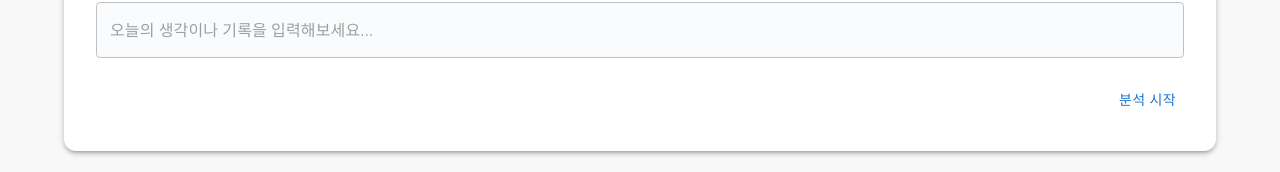
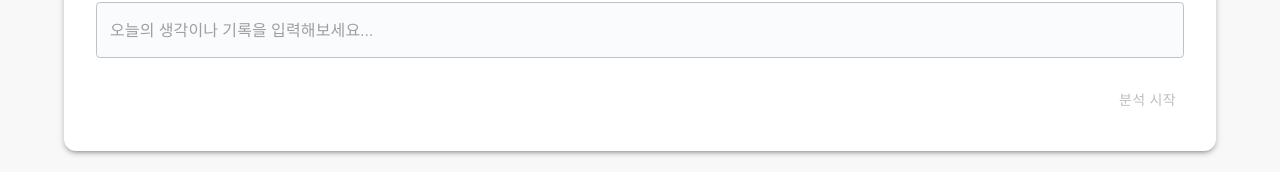
Before and after one commit to rakaso598/msa-self-dashboard-gemini, a Next.js app: page / in a window 1280 px wide. Shown: the part 566-738 px from the top of the page. Built offline with nearby package versions, Linux system fonts and the light colour scheme; no server answers.

Commit message:
fix: "분석 시작" 버튼 작동 오류 수정

```diff
--- a/components/TextInputArea.tsx
+++ b/components/TextInputArea.tsx
@@ -42,6 +42,8 @@ const TextInputArea: React.FC<TextInputAreaProps> = ({
         />
         <div style={{ display: 'flex', justifyContent: 'flex-end' }}>
           <Button
+            type="submit"
+            disabled={!value.trim() || isLoading}
           >
             {isLoading ? '분석 중...' : '분석 시작'}
           </Button>
```
